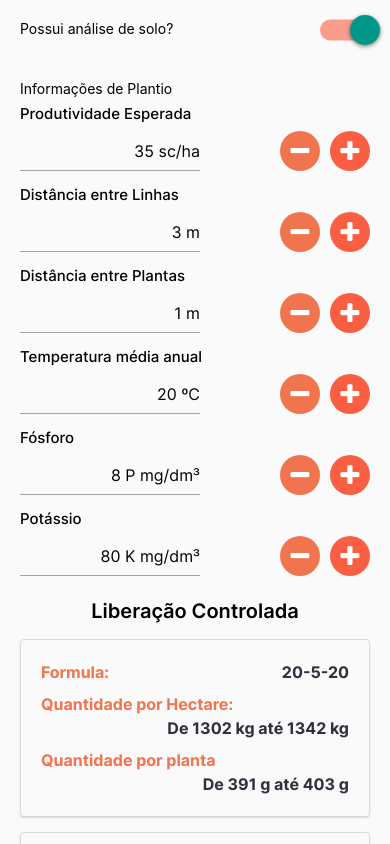
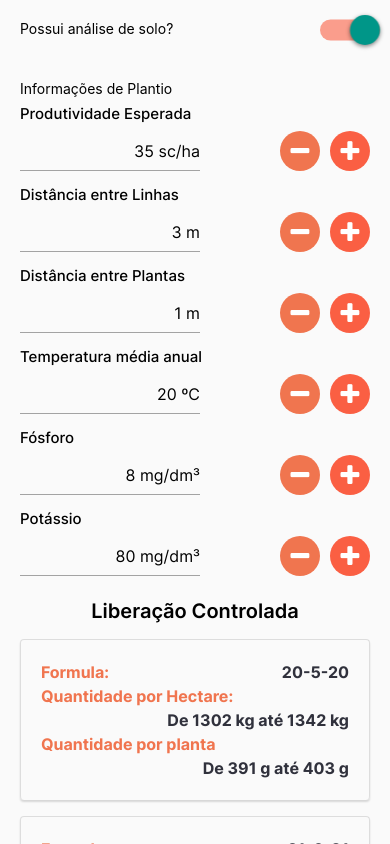
Before and after one commit to camilocoelhogomes/insumos_react_native, a React Native app: screen / in a window 390 px wide. Shown: the top 844 px of the page. Built offline with nearby package versions, Linux system fonts and the light colour scheme.

Commit message:
fixing the scroll

```diff
--- a/App.js
+++ b/App.js
@@ -1,5 +1,5 @@
 import React, { useState } from 'react';
-import { SafeAreaView, StyleSheet, Switch, View, Text, StatusBar } from 'react-native';
+import { SafeAreaView, StyleSheet, Switch, View, Text, StatusBar, ScrollView } from 'react-native';
 import { useFonts } from 'expo-font';
 import MacroNutrients from './src/pages/MacroNutrients/MacroNutrients';
 
@@ -23,6 +23,7 @@ export default function App() {
   return (
     <SafeAreaView style={styles.container}>
       <StatusBar style="auto" />
+      <ScrollView>
         <View style={styles.soloAnalisysArea}>
           <Text>Possui análise de solo?</Text>
           <Switch
@@ -35,6 +36,7 @@ export default function App() {
           />
         </View>
         <MacroNutrients />
+      </ScrollView>
     </SafeAreaView>
   );
 }
--- a/src/DataBase/coffeeInputs.js
+++ b/src/DataBase/coffeeInputs.js
@@ -29,14 +29,14 @@ const macroNutrientsInputs = [
     },
     {
         value: 8,
-        unit: 'P mg/dm³',
+        unit: 'mg/dm³',
         label: 'Fósforo',
         item: 'phosphor',
         step: 2,
     },
     {
         value: 80,
-        unit: 'K mg/dm³',
+        unit: 'mg/dm³',
         label: 'Potássio',
         item: 'potassium',
         step: 10,
--- a/src/pages/MacroNutrients/OutputCard.js
+++ b/src/pages/MacroNutrients/OutputCard.js
@@ -41,7 +41,6 @@ const localStyle = StyleSheet.create({
         elevation: 1,
         marginTop: 16,
         padding: 20,
-        gap: 8,
     },
     outputLine: {
         flexDirection: 'row',
```
Lines whose indentation alone changed are shown as unchanged.
